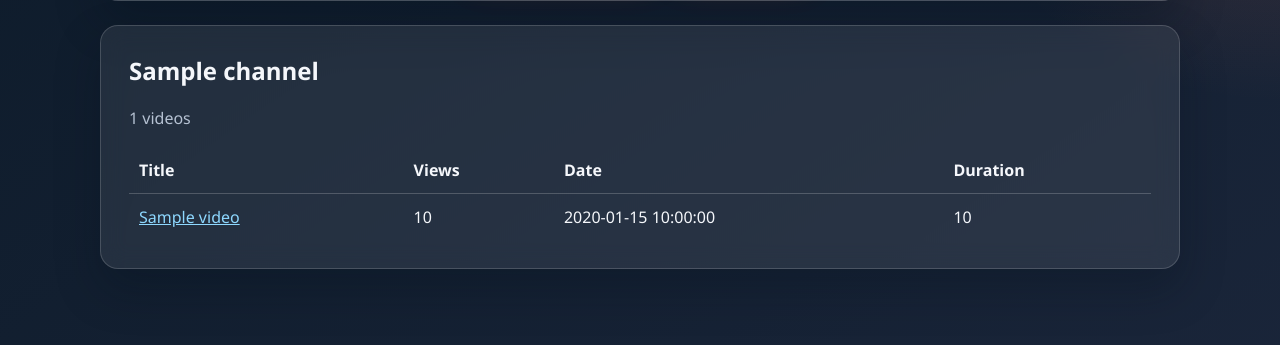
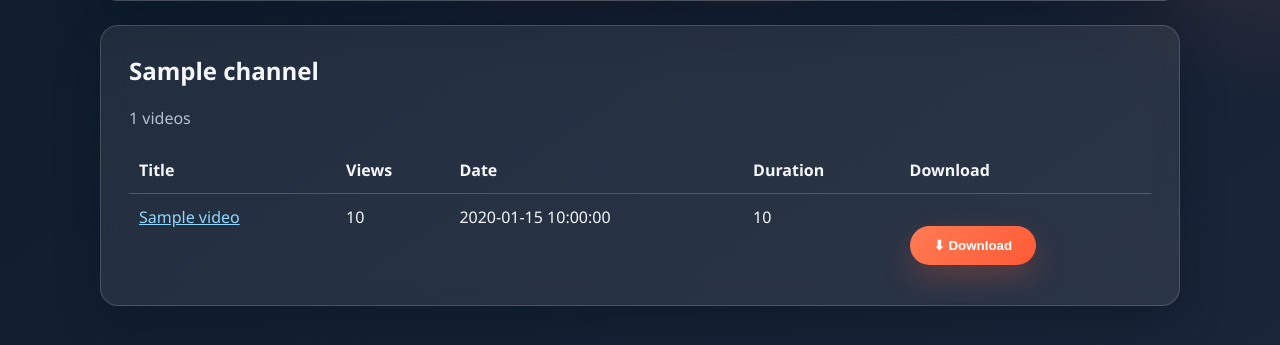
Before and after one commit to Saqla-wq/youtube-scraping-tool, a Flask app: template templates/success.html in a window 1280 px wide. Shown: the part 260-605 px from the top of the page. Run offline with Flask 3, Linux system fonts and the light colour scheme; the template is opened without the code that fills it: most values are stand-ins (such as "Sample title", 1, 10 or a date in 2020).

Commit message:
Initial Changes

```diff
--- a/app.py
+++ b/app.py
@@ -1,8 +1,8 @@
 from collections import defaultdict
 import csv
+from yt_dlp import YoutubeDL
 import os
 import uuid
-
 from flask import Flask, redirect, render_template, request, send_file, url_for
 
 from scraper.video_scraper import (
@@ -11,6 +11,7 @@ from scraper.video_scraper import (
     scrape_multiple_channels,
     validate_search_inputs,
 )
+
 
 app = Flask(__name__)
 
@@ -48,7 +49,8 @@ def index():
                 limit=cleaned["count"],
             )
             total_returned = sum(
-                len(category_channels) for category_channels in channels_by_category.values()
+                len(category_channels)
+                for category_channels in channels_by_category.values()
             )
             total_requested = cleaned["count"] * len(cleaned["categories"])
             summary = {
@@ -145,5 +147,22 @@ def download(session_id):
     )
 
 
+@app.route("/download")
+def download_video():
+    video_url = request.args.get("url")
+    output_path = os.path.join(os.getcwd(), "temp_downloads")
+    os.makedirs(output_path, exist_ok=True)
+
+    ydl_opts = {
+        "outtmpl": os.path.join(output_path, "%(title)s.%(ext)s"),
+        "format": "best[height<=720]",  # keep smaller for browser download
+    }
+
+    with YoutubeDL(ydl_opts) as ydl:
+        info = ydl.extract_info(video_url, download=True)
+        file_name = ydl.prepare_filename(info)
+    return send_file(file_name, as_attachment=True)
+
+
 if __name__ == "__main__":
     app.run(debug=True, port=5000)
--- a/templates/success.html
+++ b/templates/success.html
@@ -1,11 +1,13 @@
 <!DOCTYPE html>
 <html lang="en">
+
 <head>
     <meta charset="UTF-8">
     <meta name="viewport" content="width=device-width, initial-scale=1.0">
     <title>Scraping Results</title>
     <link rel="stylesheet" href="{{ url_for('static', filename='style.css') }}">
 </head>
+
 <body>
     <div class="container">
         <div class="card success-box">
@@ -14,7 +16,8 @@
             <p>CSV File Saved: <strong>{{ filename }}</strong></p>
 
             <div class="download-section">
-                <a href="{{ url_for('download', session_id=session_id) }}" class="btn btn-download">Download CSV File</a>
+                <a href="{{ url_for('download', session_id=session_id) }}" class="btn btn-download">Download CSV
+                    File</a>
                 <a href="{{ url_for('index') }}" class="btn btn-newsearch">New Search</a>
             </div>
         </div>
@@ -30,6 +33,7 @@
                     <th>Views</th>
                     <th>Date</th>
                     <th>Duration</th>
+                    <th>Download</th>
                 </tr>
                 {% for video in videos %}
                 <tr>
@@ -41,6 +45,12 @@
                     <td>{{ video.views }}</td>
                     <td>{{ video.upload_date }}</td>
                     <td>{{ video.duration }}</td>
+
+                    <td>
+                        <a href="/download?url={{ video.url }}">
+                            <button>⬇ Download</button>
+                        </a>
+                    </td>
                 </tr>
                 {% endfor %}
             </table>
@@ -48,4 +58,5 @@
         {% endfor %}
     </div>
 </body>
+
 </html>
```
